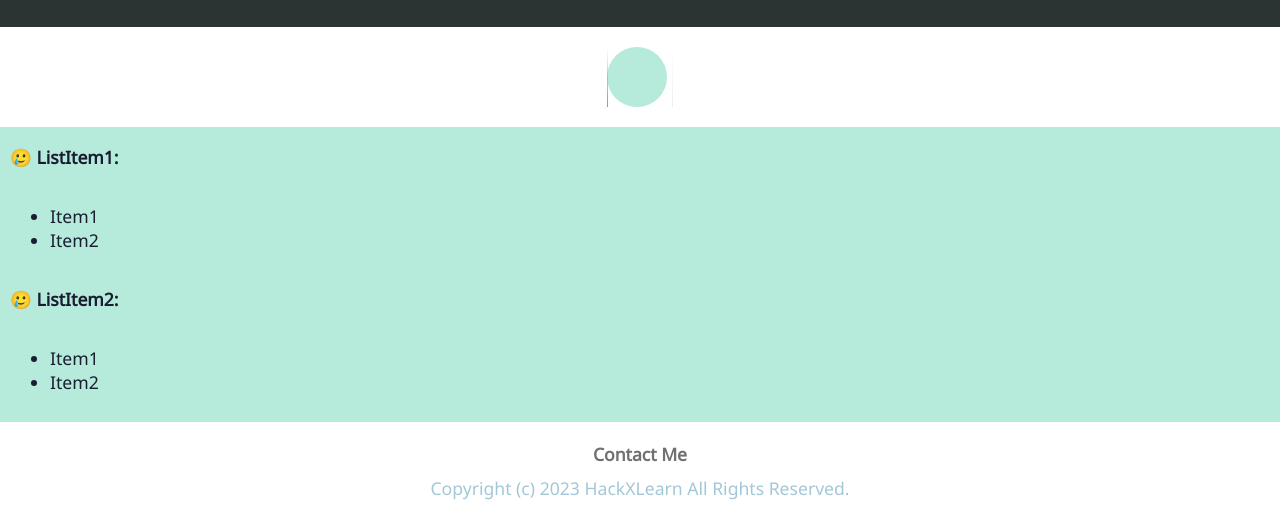
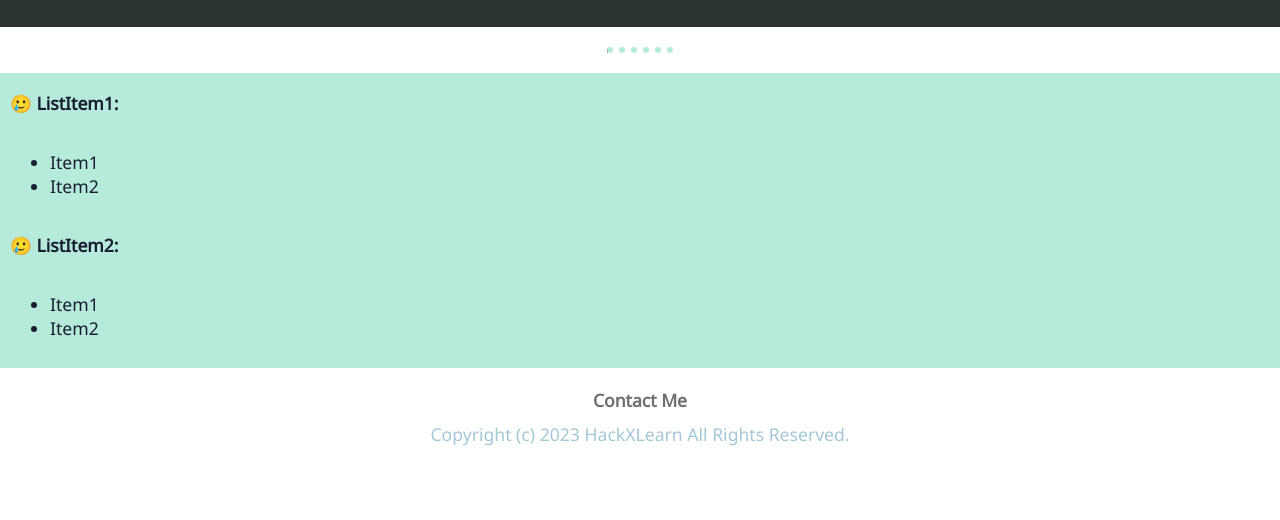
Before and after one commit to sogho37/hackxlearn, a plain HTML site: page index.html in a window 1280 px wide. Shown: the part 280-800 px from the top of the page. Drawn offline with Linux system fonts and the light colour scheme; a web font is replaced by a local one.

Commit message:
Update styles.css

```diff
--- a/styles.css
+++ b/styles.css
@@ -41,7 +41,7 @@ body{
 }
 
 .divider{
-  border-top: 60px dotted #B6EADA;
+  border-top: 6px dotted #B6EADA;
   border-bottom: 0;
   width: 5%;
   margin: 20px auto;
```
